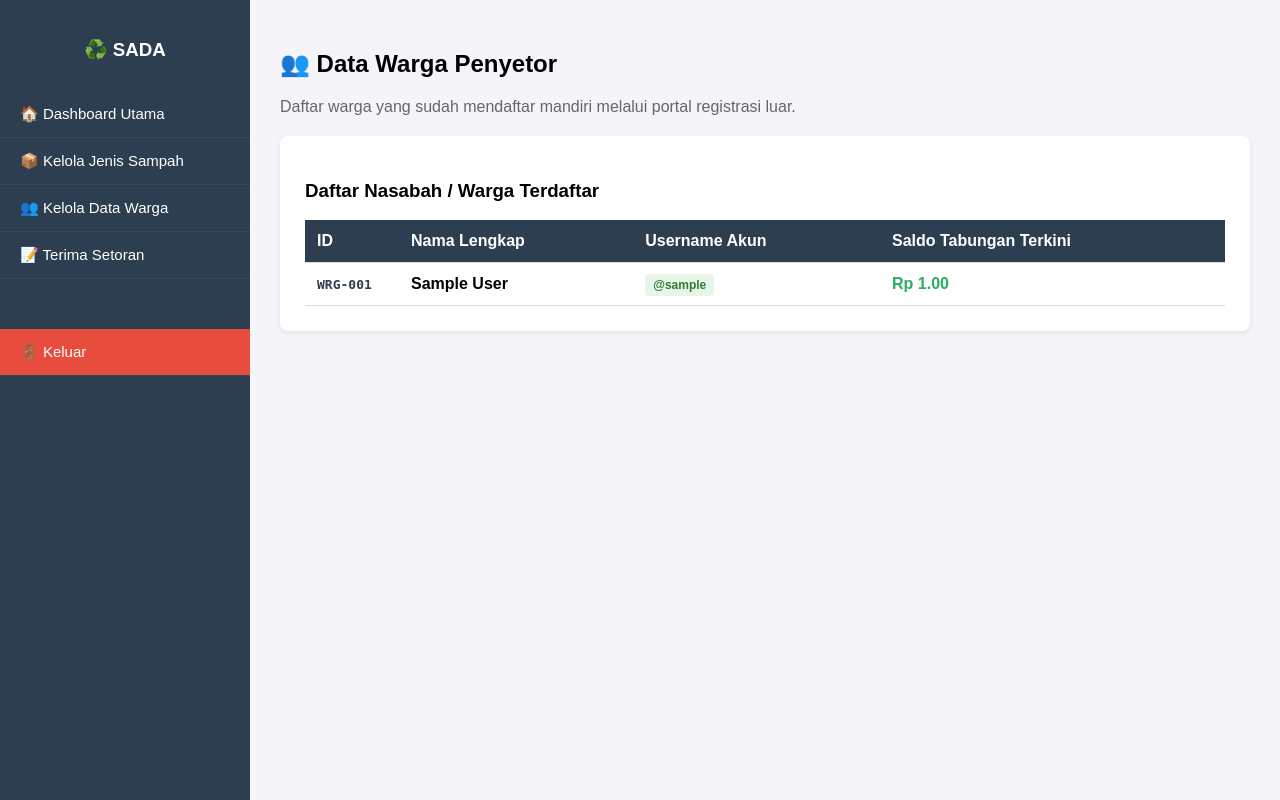
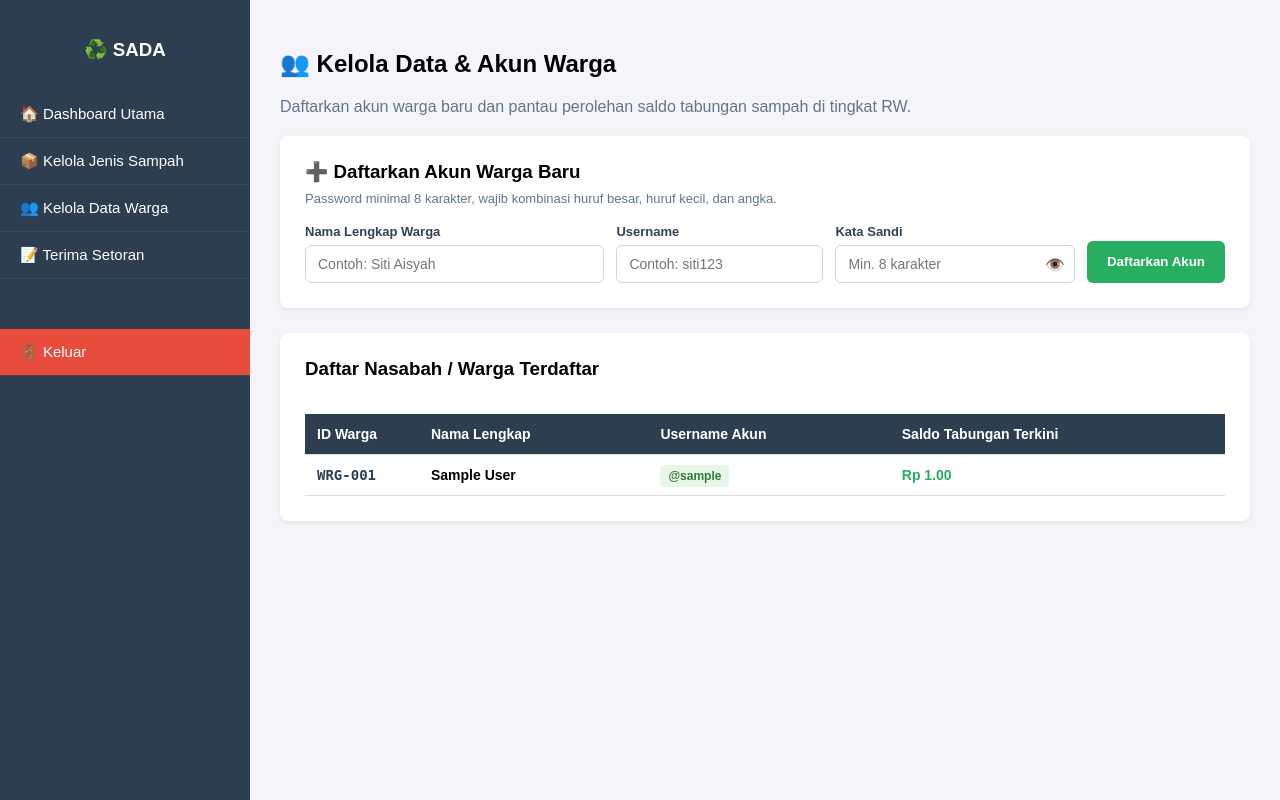
Before and after one commit to Aliansyah20/Bank-Sampah-Web, a Flask app: template app/templates/dashboard/kelola_warga.html in a window 1280 px wide. Run offline with Flask 3, Linux system fonts and the light colour scheme; the template is opened without the code that fills it: values that come from a table or form of the project are taken from there, others are empty; tables that the repository leaves empty hold one stand-in row (values such as "Sample post").

Commit message:
Update kelola_warga.html

```diff
--- a/app/templates/dashboard/kelola_warga.html
+++ b/app/templates/dashboard/kelola_warga.html
@@ -4,24 +4,130 @@
 
 {% block extra_css %}
 <style>
-    .card { background: white; padding: 25px; border-radius: 8px; box-shadow: 0 2px 5px rgba(0,0,0,0.08); }
+    .card { background: white; padding: 25px; border-radius: 8px; box-shadow: 0 2px 5px rgba(0,0,0,0.08); margin-bottom: 25px; }
     table { width: 100%; border-collapse: collapse; margin-top: 15px; }
-    th, td { border-bottom: 1px solid #ddd; padding: 12px; text-align: left; }
+    th, td { border-bottom: 1px solid #ddd; padding: 12px; text-align: left; font-size: 14px; }
     th { background: #2c3e50; color: white; }
     .badge-user { background: #e8f5e9; color: #2e7d32; padding: 4px 8px; border-radius: 4px; font-weight: bold; font-size: 12px; }
+
+    /* Layout Form Pendaftaran Warga */
+    .form-grid {
+        display: grid;
+        grid-template-columns: 1.5fr 1fr 1.2fr auto;
+        gap: 12px;
+        align-items: flex-end;
+    }
+    .form-group {
+        display: flex;
+        flex-direction: column;
+        gap: 6px;
+    }
+    .form-group label {
+        font-size: 13px;
+        font-weight: 600;
+        color: #334155;
+    }
+    .form-group input {
+        padding: 10px 12px;
+        border: 1px solid #cbd5e1;
+        border-radius: 6px;
+        font-size: 14px;
+        box-sizing: border-box;
+    }
+    .form-group input:focus {
+        border-color: #27ae60;
+        outline: none;
+    }
+
+    /* Container Password dengan Ikon Mata */
+    .password-container {
+        position: relative;
+        width: 100%;
+    }
+    .password-container input {
+        width: 100%;
+        padding-right: 40px;
+    }
+    .toggle-password {
+        position: absolute;
+        right: 10px;
+        top: 50%;
+        transform: translateY(-50%);
+        cursor: pointer;
+        border: none;
+        background: none;
+        font-size: 16px;
+        padding: 0;
+        color: #64748b;
+    }
+
+    .btn-submit {
+        background: #27ae60;
+        color: white;
+        border: none;
+        padding: 11px 20px;
+        border-radius: 6px;
+        font-weight: 600;
+        cursor: pointer;
+        height: 42px;
+    }
+    .btn-submit:hover {
+        background: #219150;
+    }
+
+    @media (max-width: 768px) {
+        .form-grid {
+            grid-template-columns: 1fr;
+        }
+        .btn-submit {
+            width: 100%;
+        }
+    }
 </style>
 {% endblock %}
 
 {% block content %}
-    <h2>👥 Data Warga Penyetor</h2>
-    <p style="color: #666; margin-bottom: 20px;">Daftar warga yang sudah mendaftar mandiri melalui portal registrasi luar.</p>
+    <h2>👥 Kelola Data & Akun Warga</h2>
+    <p style="color: #64748b; margin-bottom: 20px;">Daftarkan akun warga baru dan pantau perolehan saldo tabungan sampah di tingkat RW.</p>
 
+    <!-- KARTU FORM DAFTARKAN WARGA (DITAMBAHKAN DI SINI) -->
     <div class="card">
-        <h3>Daftar Nasabah / Warga Terdaftar</h3>
+        <h3 style="margin-top: 0; margin-bottom: 8px;">➕ Daftarkan Akun Warga Baru</h3>
+        <p style="color: #64748b; font-size: 13px; margin-top: 0; margin-bottom: 18px;">
+            Password minimal 8 karakter, wajib kombinasi huruf besar, huruf kecil, dan angka.
+        </p>
+
+        <form action="/sekben/warga/tambah" method="POST" class="form-grid">
+            <div class="form-group">
+                <label>Nama Lengkap Warga</label>
+                <input type="text" name="nama_lengkap" placeholder="Contoh: Siti Aisyah" required>
+            </div>
+
+            <div class="form-group">
+                <label>Username</label>
+                <input type="text" name="username" placeholder="Contoh: siti123" required>
+            </div>
+
+            <div class="form-group">
+                <label>Kata Sandi</label>
+                <div class="password-container">
+                    <input type="password" id="passInput" name="password" placeholder="Min. 8 karakter" required>
+                    <button type="button" class="toggle-password" onclick="togglePasswordVisibility('passInput', this)">👁️</button>
+                </div>
+            </div>
+
+            <button type="submit" class="btn-submit">Daftarkan Akun</button>
+        </form>
+    </div>
+
+    <!-- KARTU TABEL DATA WARGA -->
+    <div class="card">
+        <h3 style="margin-top: 0;">Daftar Nasabah / Warga Terdaftar</h3>
+        <div style="overflow-x: auto;">
             <table>
                 <thead>
                     <tr>
-                    <th style="width: 70px;">ID</th>
+                        <th style="width: 90px;">ID Warga</th>
                         <th>Nama Lengkap</th>
                         <th>Username Akun</th>
                         <th>Saldo Tabungan Terkini</th>
@@ -37,10 +143,25 @@
                     </tr>
                     {% else %}
                     <tr>
-                    <td colspan="4" style="text-align: center; color: #888; padding: 20px;">Belum ada warga yang terdaftar di sistem.</td>
+                        <td colspan="4" style="text-align: center; color: #888; padding: 20px;">Belum ada warga yang didaftarkan di sistem.</td>
                     </tr>
                     {% endfor %}
                 </tbody>
             </table>
         </div>
+    </div>
+
+    <!-- Script Show/Hide Password -->
+    <script>
+        function togglePasswordVisibility(inputId, btn) {
+            const input = document.getElementById(inputId);
+            if (input.type === "password") {
+                input.type = "text";
+                btn.textContent = "🙈";
+            } else {
+                input.type = "password";
+                btn.textContent = "👁️";
+            }
+        }
+    </script>
 {% endblock %}
```
Lines whose indentation alone changed are shown as unchanged.
